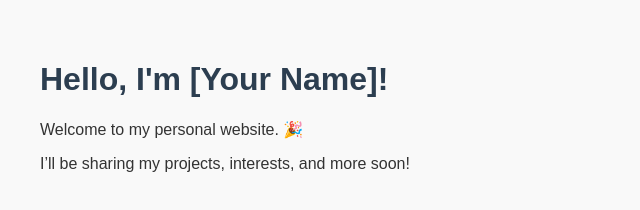
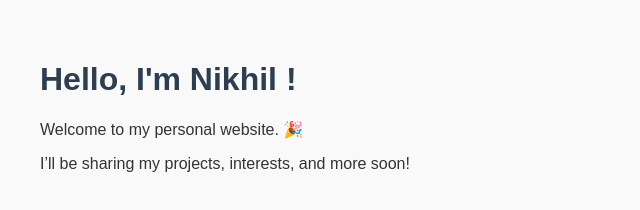
Before and after one commit to Nikhilrejith/Nikhil.rejith.github.io, a plain HTML site: page index.html in a window 1280 px wide. Shown: the whole page, without its empty margins (0-640 px from the left). Drawn offline with Linux system fonts and the light colour scheme.

Commit message:
Update index.html

```diff
--- a/index.html
+++ b/index.html
@@ -17,7 +17,7 @@
   </style>
 </head>
 <body>
-  <h1>Hello, I'm [Your Name]!</h1>
+  <h1>Hello, I'm Nikhil !</h1>
   <p>Welcome to my personal website. 🎉</p>
   <p>I’ll be sharing my projects, interests, and more soon!</p>
 </body>
```
